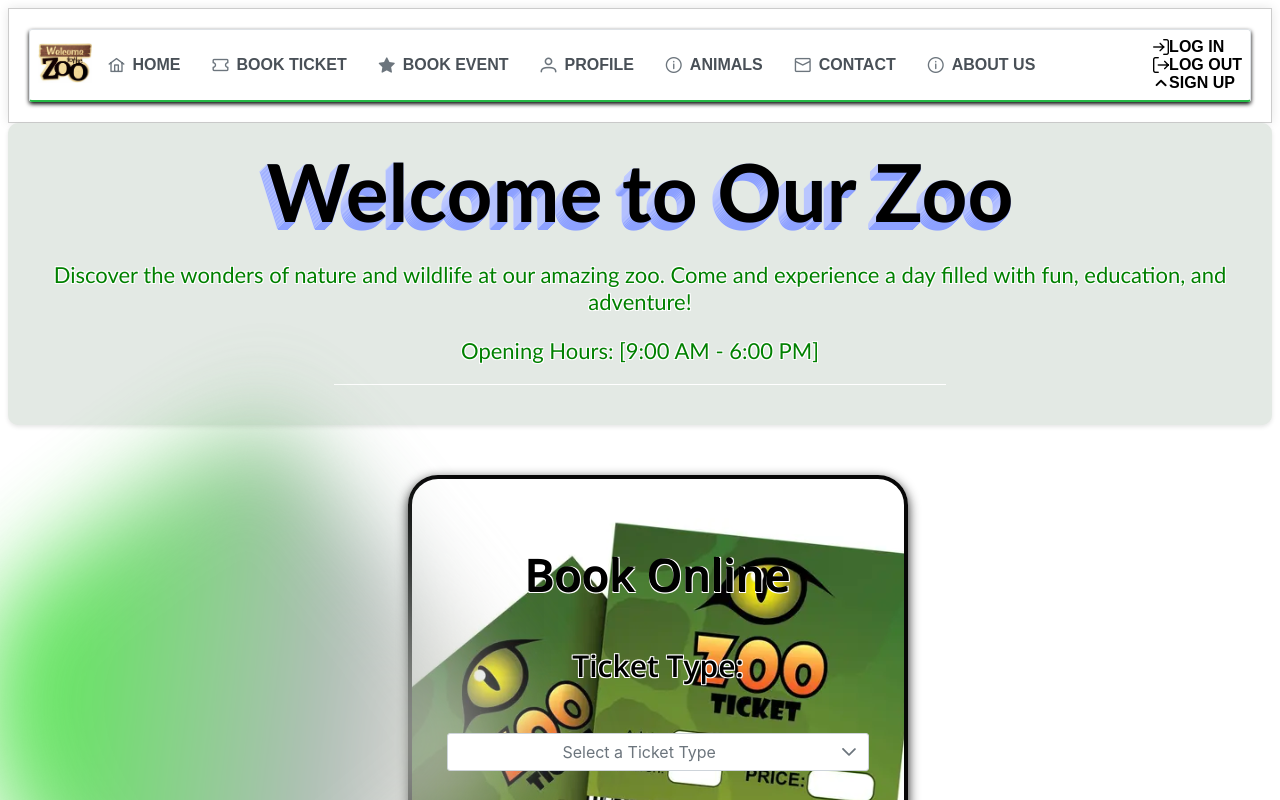
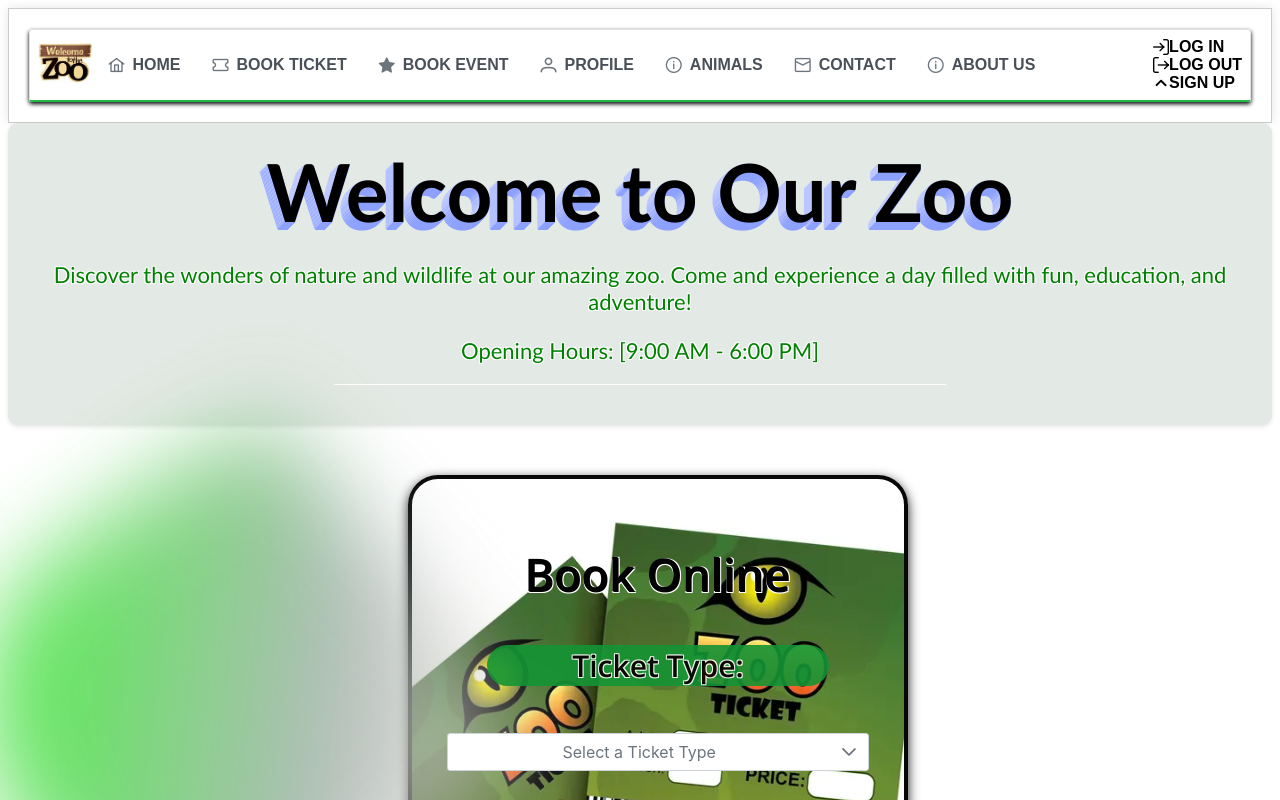
Before and after one commit to nuduja/ZooManagementFrontendCustomer, a React (Vite) app: page /createTicket in a window 1280 px wide. Shown: the top 800 px of the page. Built offline with nearby package versions, Linux system fonts and the light colour scheme.

Commit message:
changes styles in the ticket page

```diff
--- a/src/styles/createticket.css
+++ b/src/styles/createticket.css
@@ -131,7 +131,8 @@
 }
 .t{
   color: #000000;
-  /* background-color: #159435; */
+  background-color: #159435;
+  opacity: 0.9;
   margin: 40px;
   text-shadow: -1px -1px 0 #ffffff,
                 1px -1px 0 #ffffff,
```
